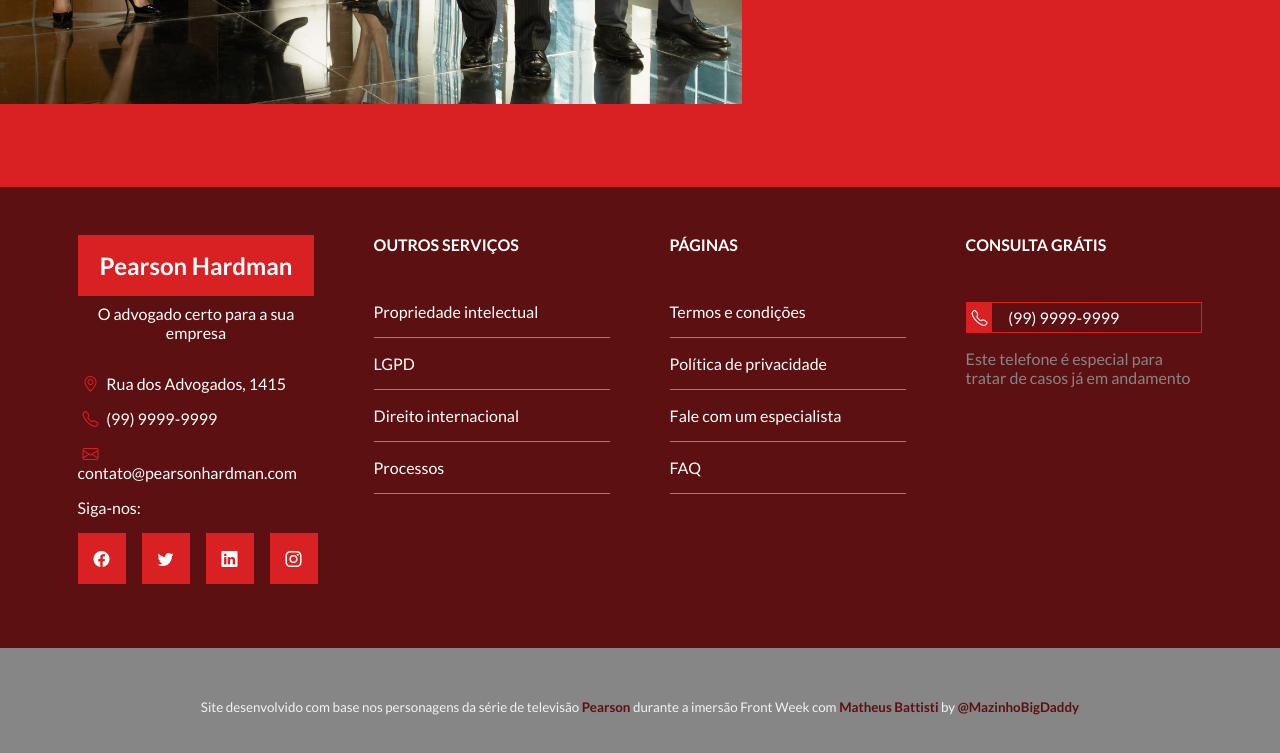
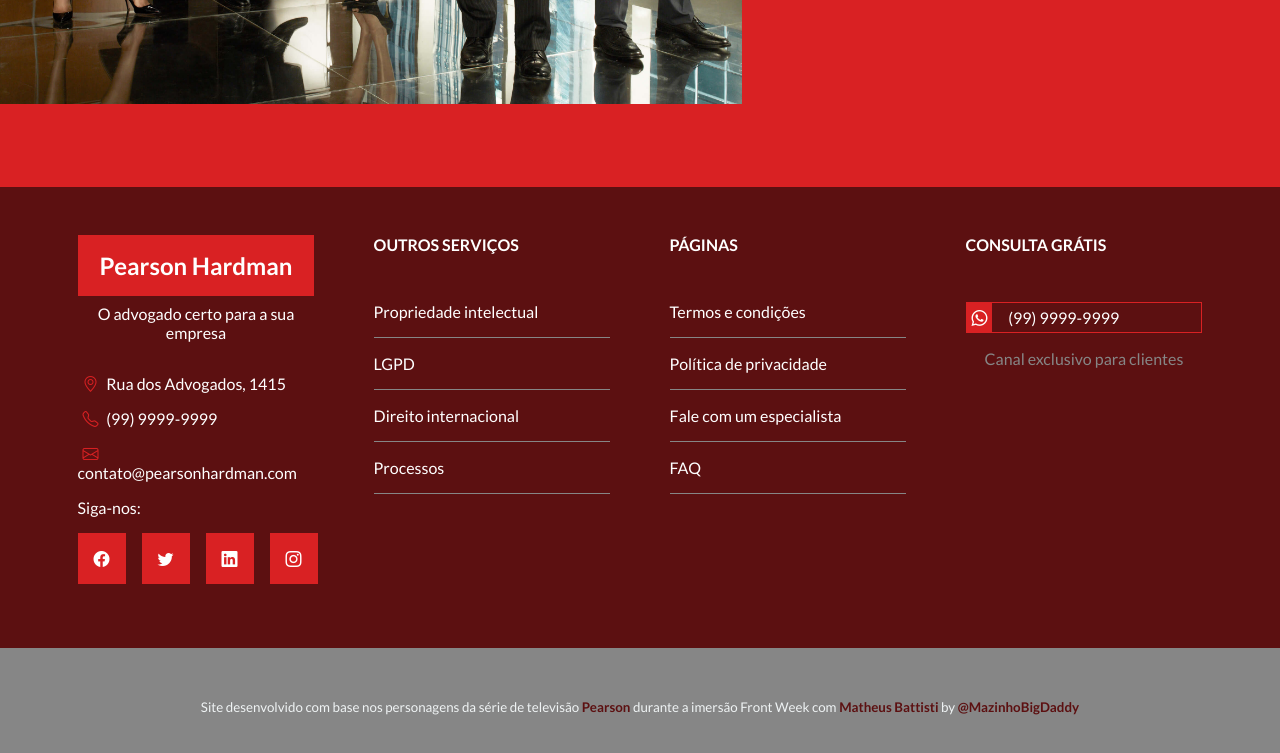
Before and after one commit to mazinhorj/front-week, a plain HTML site: page index.html in a window 1280 px wide. Shown: the part 4292-5045 px from the top of the page. Drawn offline with nearby package versions, Linux system fonts and the light colour scheme.

Commit message:
tel rodape

```diff
--- a/css/style.css
+++ b/css/style.css
@@ -507,6 +507,7 @@ i {
 
 .telefone-info {
     color: var(--secundaria);
+    text-align: center;
 }
 
 #comenta {
--- a/index.html
+++ b/index.html
@@ -254,10 +254,10 @@
             <div class="links-container">
                 <h4>Consulta grátis</h4>
                 <div class="telefone-numero">
-                    <i class="bi bi-telephone"></i>
+                    <i class="bi bi-whatsapp"></i>
                     <p>(99) 9999-9999</p>
                 </div>
-                <p class="telefone-info">Este telefone é especial para tratar de casos já em andamento</p>
+                <p class="telefone-info">Canal exclusivo para clientes</p>
             </div>
         </div>
         <div id="comenta">
```
